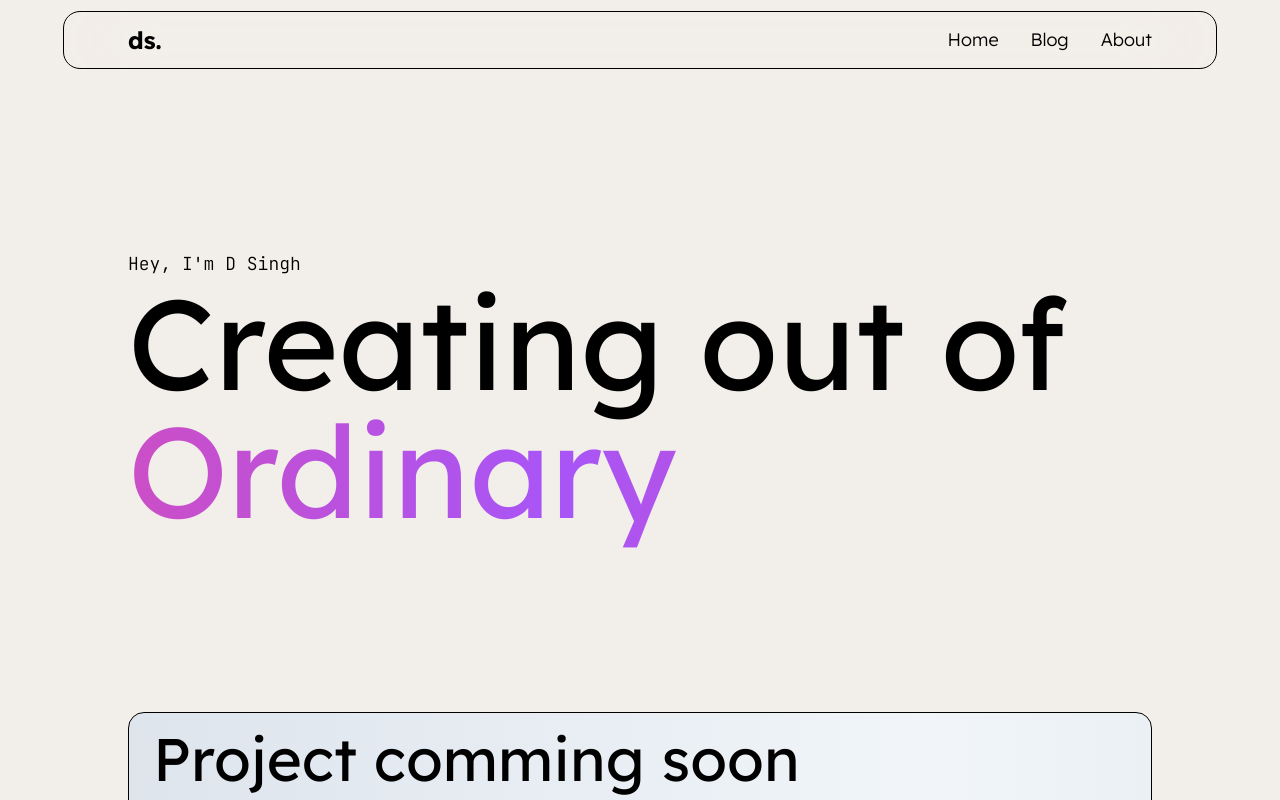
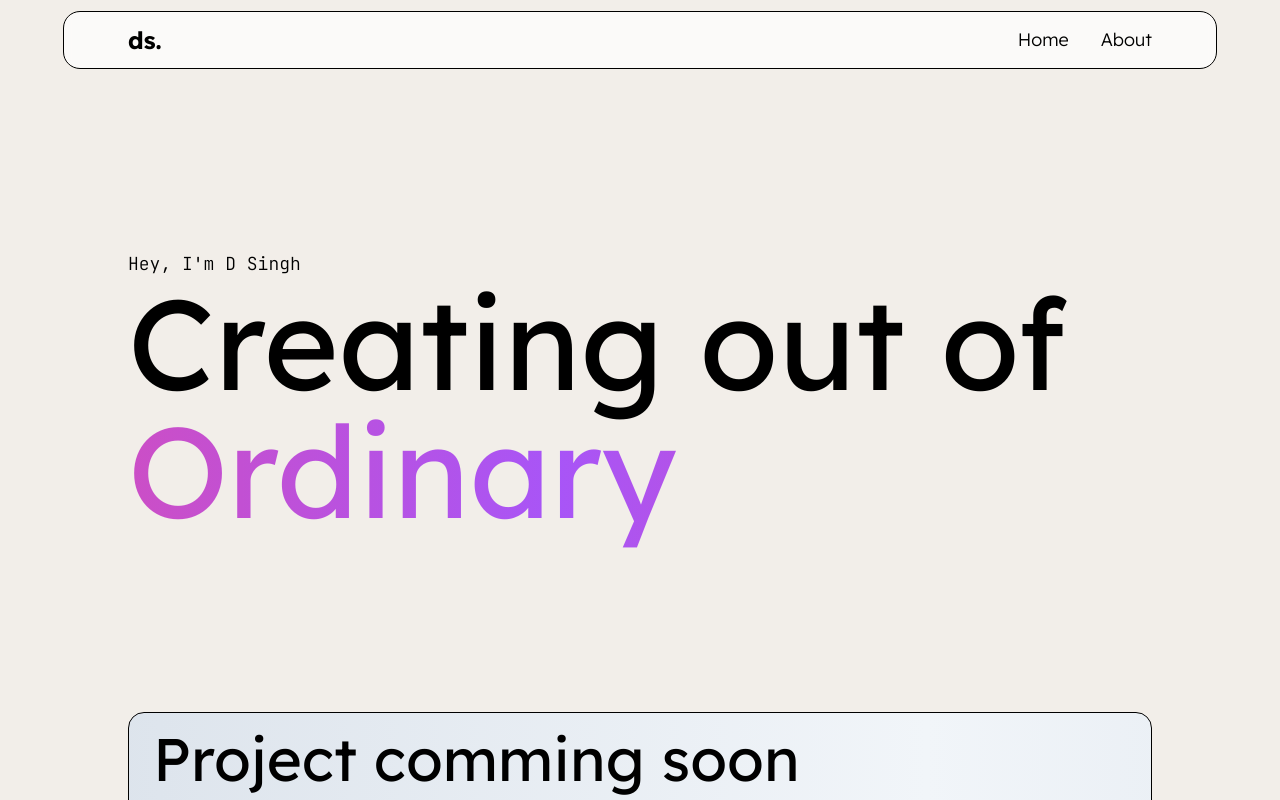
Before and after one commit to dilpreetsinghaulakh/Portfolio, a Next.js app: page / in a window 1280 px wide. Shown: the top 800 px of the page. Built offline with nearby package versions, Linux system fonts and the light colour scheme.

Commit message:
Update header styling and remove unnecessary link

```diff
--- a/src/components/header.tsx
+++ b/src/components/header.tsx
@@ -1,14 +1,13 @@
 export default function Header() {
   return (
     <>
-      <header className=" z-10 fixed text-2xl w-[90vw] mx-[5vw] mt-3 px-8 rounded-2xl outline-black outline-[1px] outline backdrop-blur-2xl backdrop-opacity-[98%]">
+      <header className="bg-white/70 z-10 fixed text-2xl w-[90vw] mx-[5vw] mt-3 px-8 rounded-2xl outline-black bg- outline-[1px] outline backdrop-blur-sm">
         <div className="flex justify-between max-w-5xl py-3 mx-auto">
           <div>
             <a href="/" className=" font-bold">ds.</a>
           </div>
           <div className="r font-light text-[.75em]">
             <a href="/">Home</a>
-            <a href="/blog">Blog</a>
             <a href="/about">About</a>
           </div>
         </div>
```
